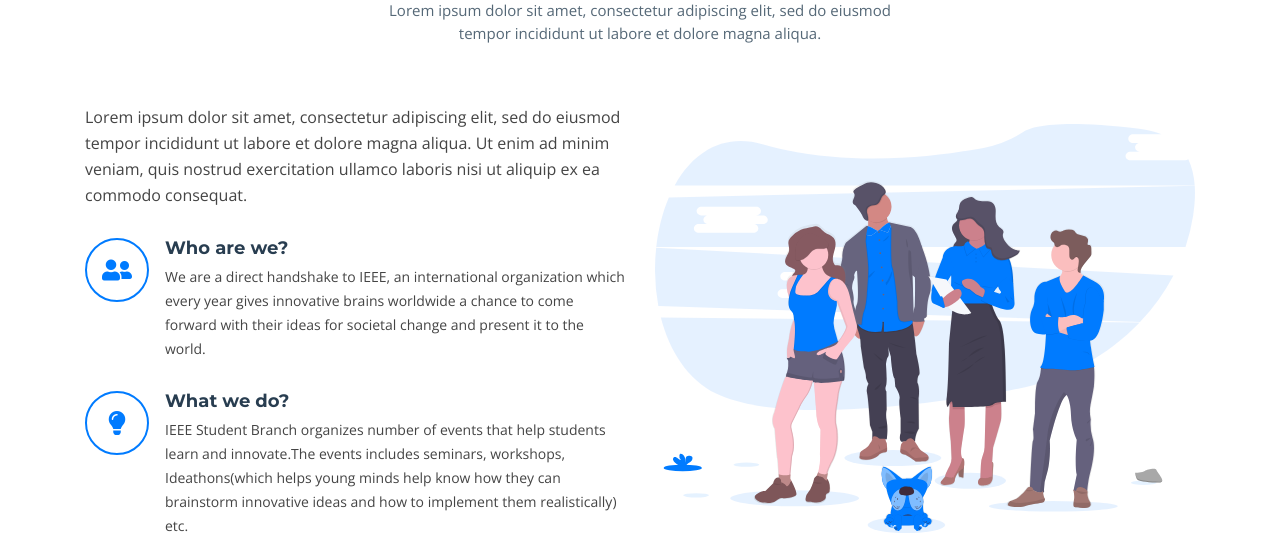
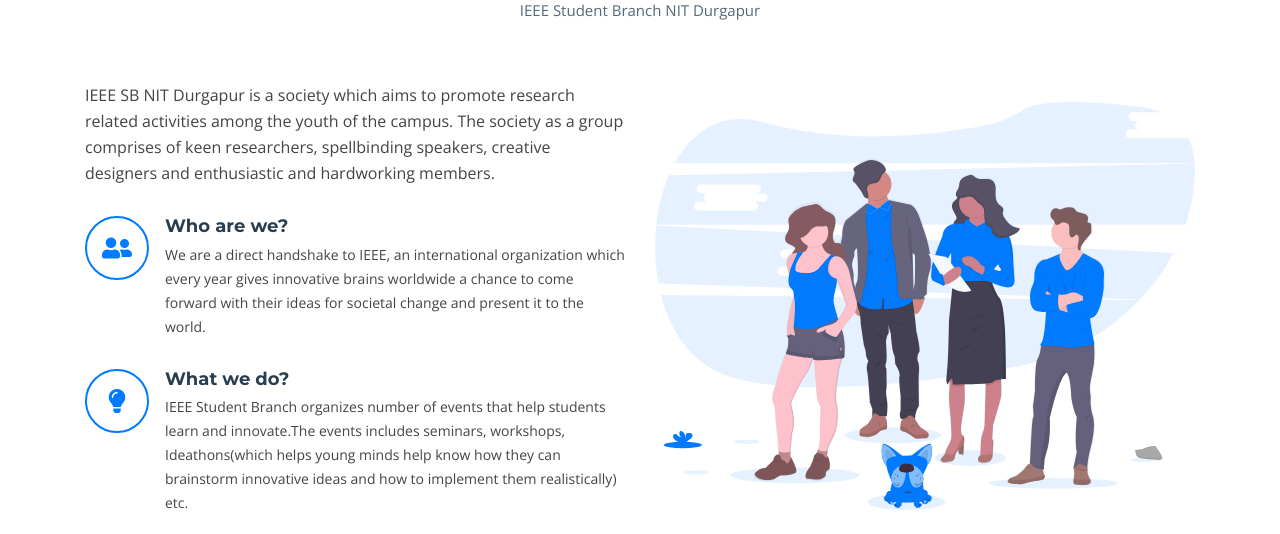
Before and after one commit to sayan-mondal-tech/Research-Web-Portal, a Django app: page / in a window 1280 px wide. Shown: the part 3660-4194 px from the top of the page. Run offline with Django 3.2, Linux system fonts and the light colour scheme; some libraries are stand-ins or nearby versions; some web fonts are replaced.

Commit message:
Amended index.html

```diff
--- a/project/templates/project/index.html
+++ b/project/templates/project/index.html
@@ -426,14 +426,14 @@
         <header class="section-header">
           <h3>About Us</h3>
           <center><a href="#intro" class="scrollto"><img class="sb-logo" src="{% static "project/img/sb_logo.png" %}" alt=""></a></center>
-          <p>Lorem ipsum dolor sit amet, consectetur adipiscing elit, sed do eiusmod tempor incididunt ut labore et dolore magna aliqua.</p>
+                <p> IEEE Student Branch NIT Durgapur </p>
         </header>
 
         <div class="row about-container">
 
           <div class="col-lg-6 content order-lg-1 order-2">
             <p>
-              Lorem ipsum dolor sit amet, consectetur adipiscing elit, sed do eiusmod tempor incididunt ut labore et dolore magna aliqua. Ut enim ad minim veniam, quis nostrud exercitation ullamco laboris nisi ut aliquip ex ea commodo consequat.
+                IEEE SB NIT Durgapur is a society which aims to promote research related activities among the youth of the campus. The society as a group comprises of keen researchers, spellbinding speakers, creative designers and enthusiastic and hardworking members.
             </p>
 
             <div class="icon-box wow fadeInUp">
```
